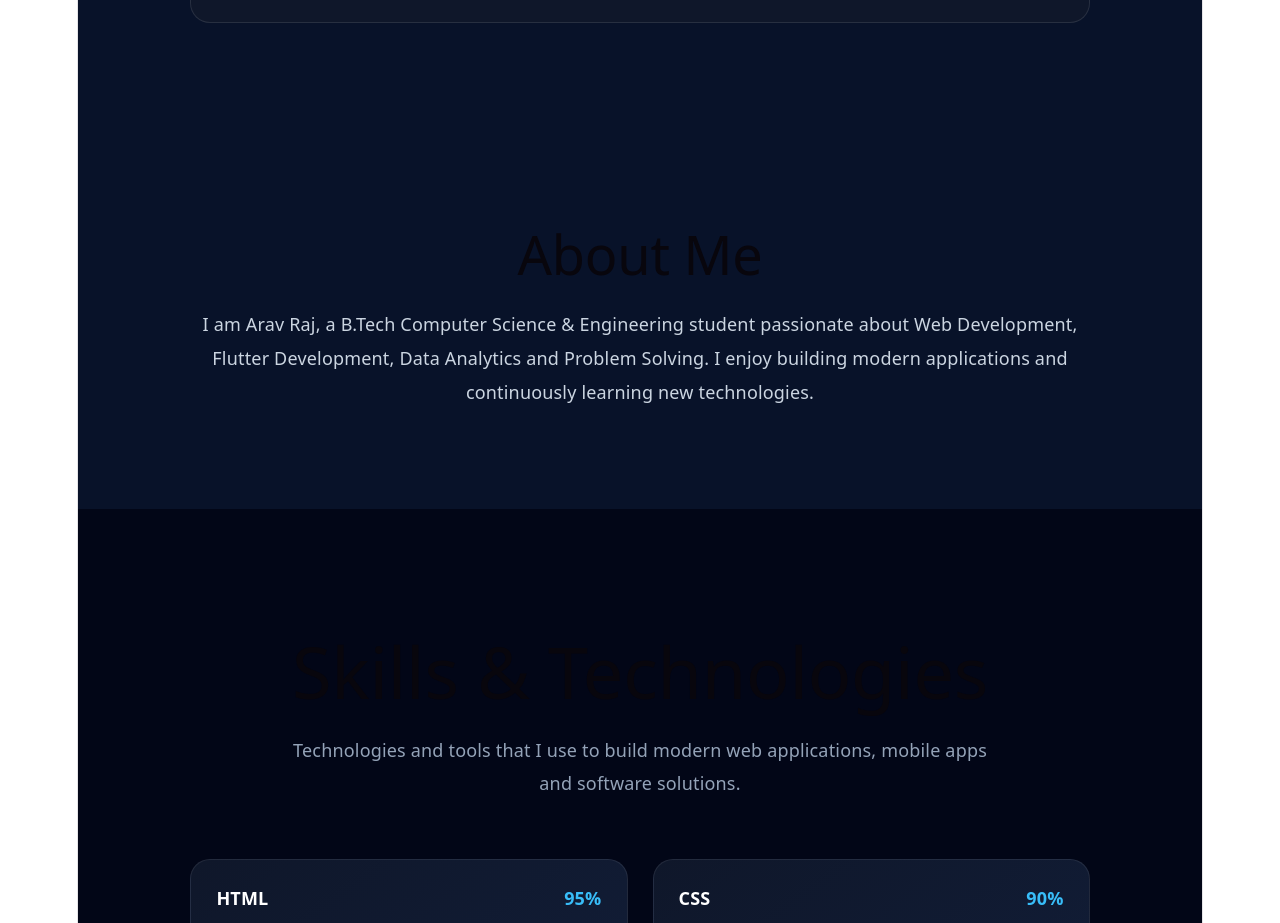
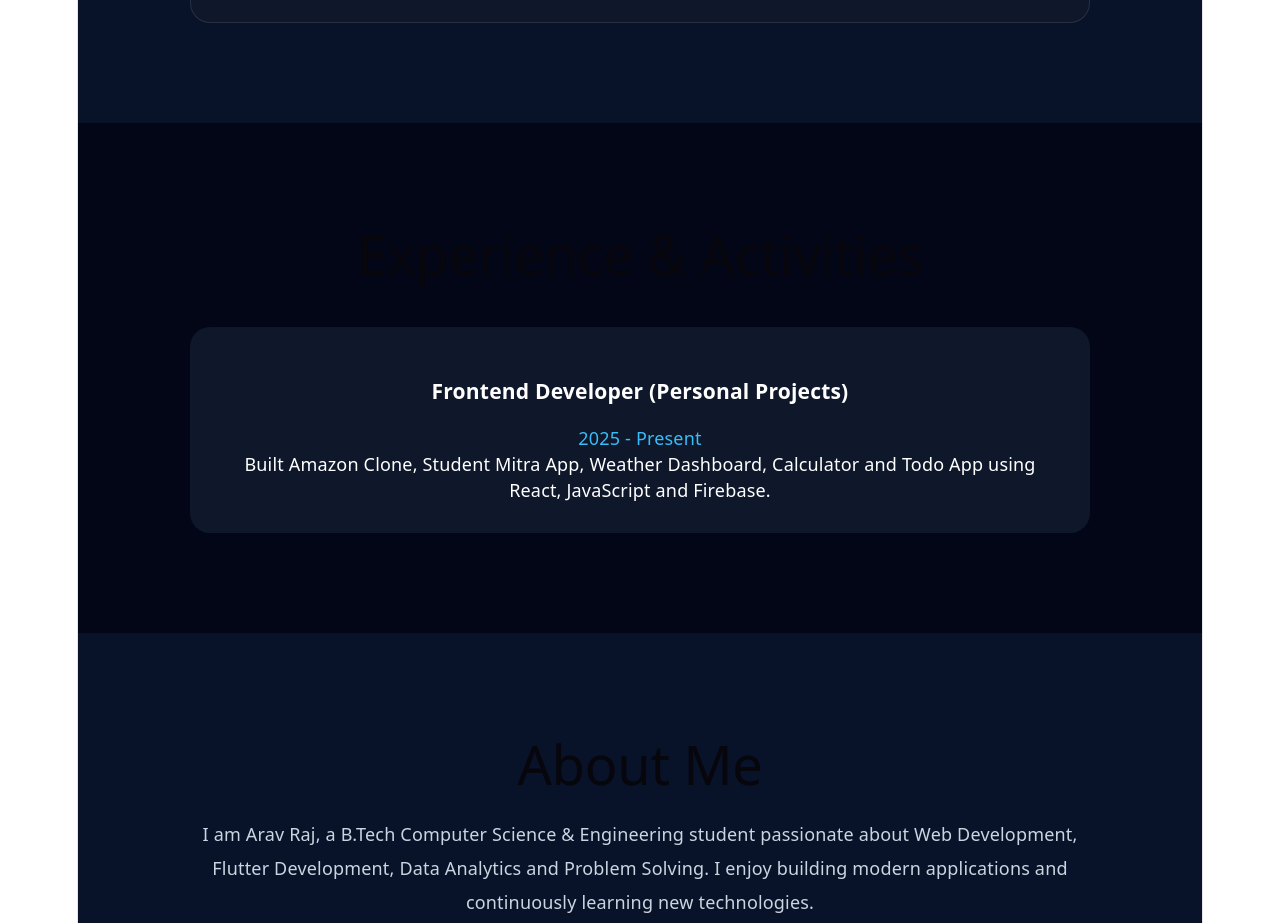
Before and after one commit to Aravbgp2006/portfolio, a React app: page / in a window 1280 px wide. Shown: the part 1940-2863 px from the top of the page. Built offline with nearby package versions, Linux system fonts and the light colour scheme; the HTML template or start-up script is replaced by a standard one.

Commit message:
Added Experience Section

```diff
--- a/src/App.jsx
+++ b/src/App.jsx
@@ -8,6 +8,7 @@ import Certificates from "./components/Certificates";
 import Contact from "./components/Contact";
 import Footer from "./components/Footer";
 import Education from "./components/Education";
+import Experience from "./components/Experience";
 function App() {
   return (
     <>
@@ -15,6 +16,7 @@ function App() {
       <Hero />
       <Stats />
       <Education />
+      <Experience />
       <About />
       <Skills />
       <Projects />
--- /dev/null
+++ b/src/components/Experience.jsx
@@ -0,0 +1,30 @@
+export default function Experience() {
+  return (
+    <section
+      style={{
+        padding: "100px 10%",
+        background: "#020617",
+        color: "white",
+      }}
+    >
+      <h2 style={{ fontSize: "3rem", marginBottom: "40px" }}>
+        Experience & Activities
+      </h2>
+
+      <div
+        style={{
+          background: "#0f172a",
+          padding: "30px",
+          borderRadius: "20px",
+        }}
+      >
+        <h3>Frontend Developer (Personal Projects)</h3>
+        <p style={{ color: "#38bdf8" }}>2025 - Present</p>
+        <p>
+          Built Amazon Clone, Student Mitra App, Weather Dashboard,
+          Calculator and Todo App using React, JavaScript and Firebase.
+        </p>
+      </div>
+    </section>
+  );
+}
```
